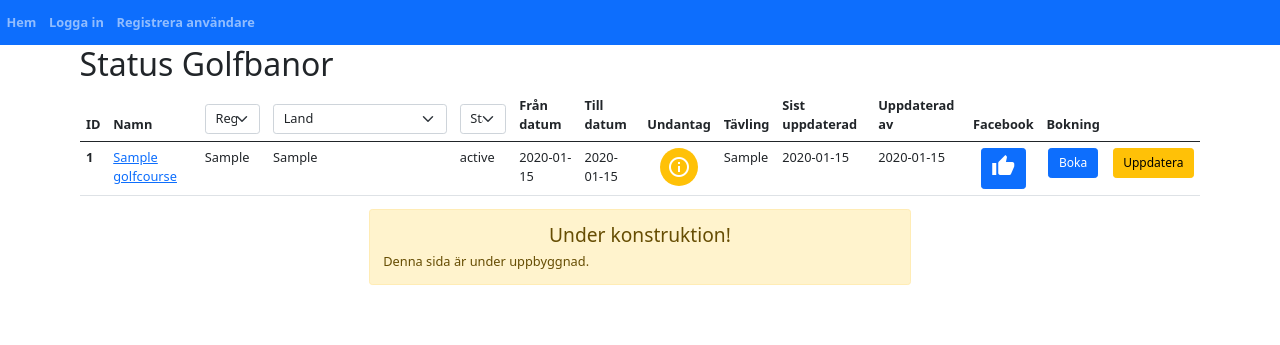
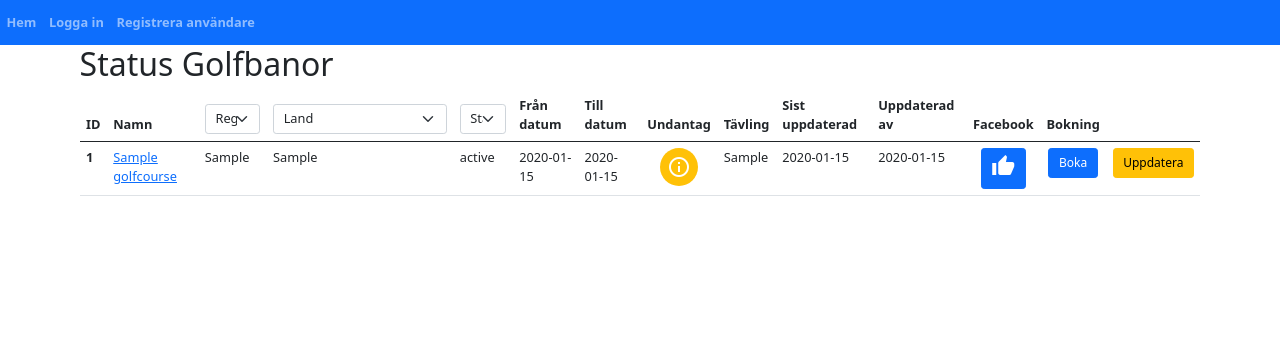
Before and after one commit to Consolidus/Golfbanor-Status, a Flask app: page / in a window 1280 px wide. Shown: the top 345 px of the page. Run offline with Flask 2, Linux system fonts and the light colour scheme; tables that the repository leaves empty hold one stand-in row (values such as "Sample post"); some libraries are stand-ins or nearby versions.

Commit message:
Small UI fixes

```diff
--- a/website/templates/home.html
+++ b/website/templates/home.html
@@ -1,6 +1,9 @@
 {% extends "base.html" %} {% block title %}Status Golfbanor{% endblock %} {% block content
 %}
 <h1 align="left">Status Golfbanor</h1>
+{% if user.is_authenticated %}
+<a href="{{ url_for("user_views.add_course") }}" type="button" class="btn btn-primary" aria-label="Lägg till golfbana">Lägg till golfbana</a>
+{% endif %}
 <table class="table table-hover">
     <thead>
       <tr>
@@ -121,18 +124,5 @@
 
   </table>
 
-<div class="container">
-  <div class="row justify-content-center">
-    <div class="col-6">
-      <div class="alert alert-warning" role="alert">
-        <center><h4>Under konstruktion!</h4></center>
-        Denna sida är under uppbyggnad.
-      </div>
-    </div>
-  </div>
-</div>
-{% if user.is_authenticated %}
-<a href="{{ url_for("user_views.add_course") }}" type="button" class="btn btn-primary" aria-label="Lägg till golfbana">Lägg till golfbana</a>
-{% endif %}
 
 {% endblock %}
```
